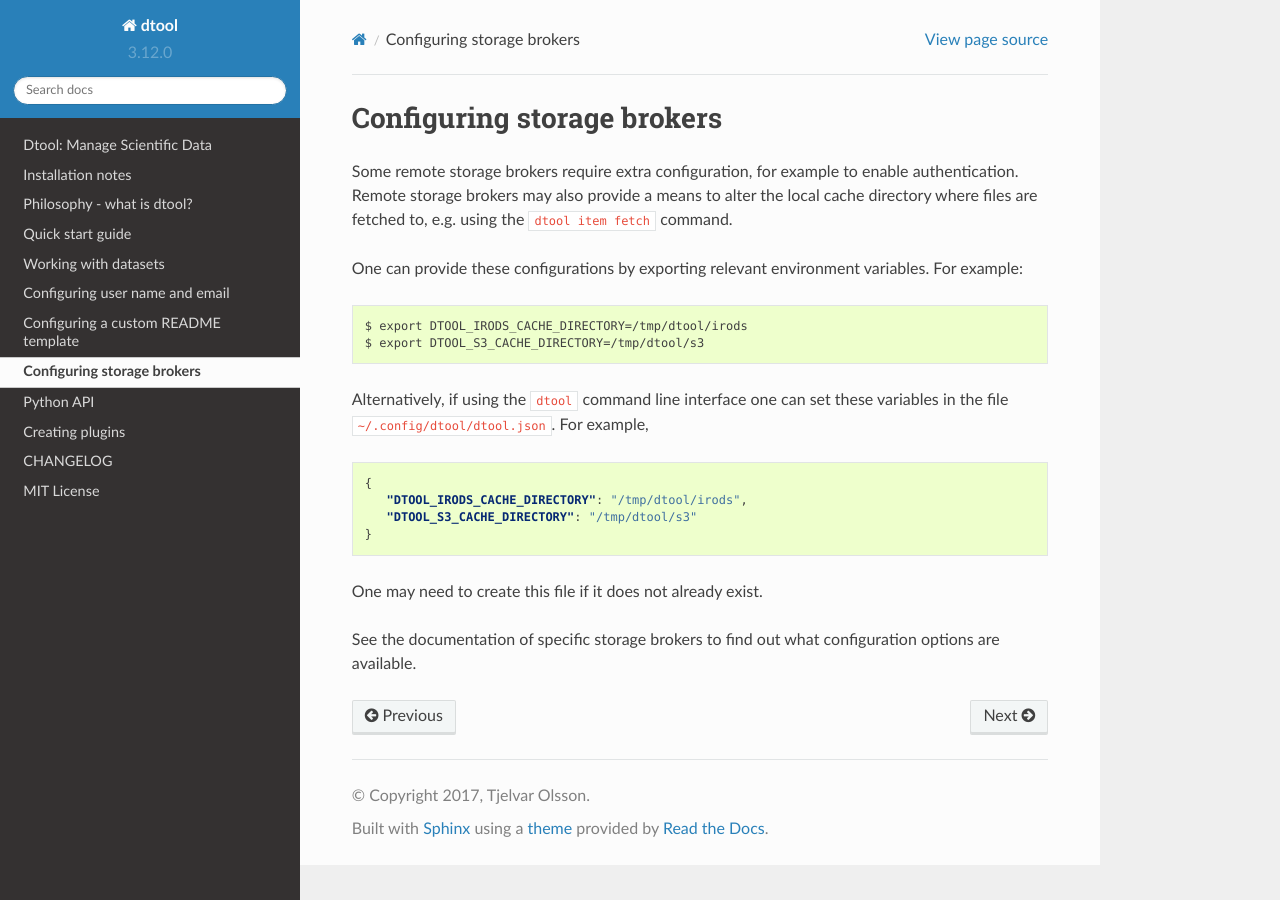
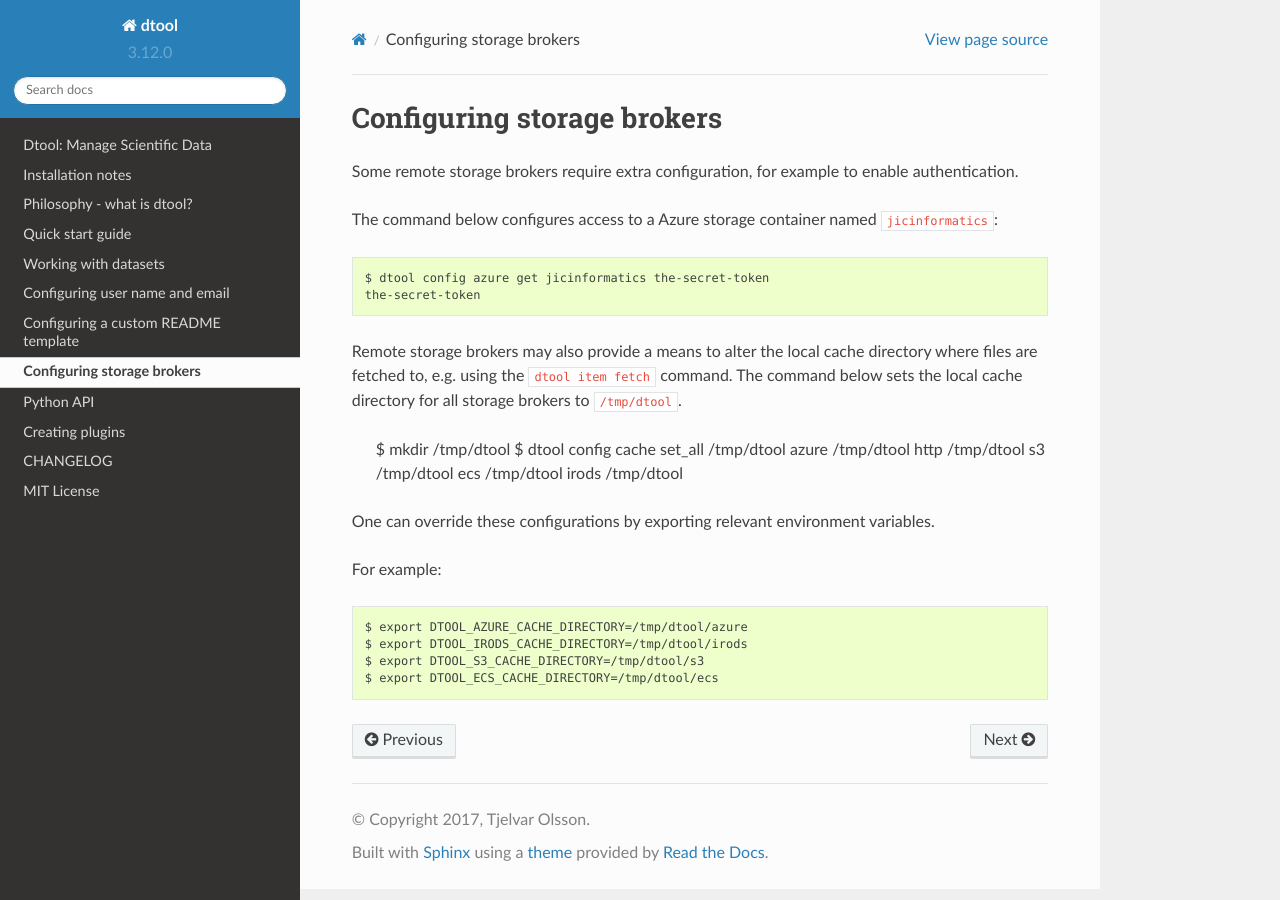
Before and after one commit to jic-dtool/dtool, a Sphinx documentation site: the page built from docs/source/configuring_storage_brokers.rst, in a window 1280 px wide. Built offline with Sphinx 7.4.7 and the Read the Docs theme 2.0.0, drawn with Linux system fonts in a browser that asks for light colours.

Commit message:
Update docs on how to configure the storage brokers

```diff
--- a/docs/source/configuring_storage_brokers.rst
+++ b/docs/source/configuring_storage_brokers.rst
@@ -2,27 +2,33 @@ Configuring storage brokers
 ===========================
 
 Some remote storage brokers require extra configuration, for example to enable
-authentication. Remote storage brokers may also provide a means to alter the
-local cache directory where files are fetched to, e.g. using the ``dtool item
-fetch`` command.
+authentication.
 
-One can provide these configurations by exporting relevant environment variables.
+
+The command below configures access to a Azure storage container named ``jicinformatics``::
+
+    $ dtool config azure get jicinformatics the-secret-token
+    the-secret-token
+
+
+Remote storage brokers may also provide a means to alter the local cache
+directory where files are fetched to, e.g. using the ``dtool item fetch``
+command. The command below sets the local cache directory for all storage brokers to ``/tmp/dtool``.
+
+    $ mkdir /tmp/dtool
+    $ dtool config cache set_all /tmp/dtool
+    azure     /tmp/dtool
+    http      /tmp/dtool
+    s3        /tmp/dtool
+    ecs       /tmp/dtool
+    irods     /tmp/dtool
+
+
+One can override these configurations by exporting relevant environment variables.
+
 For example::
 
+    $ export DTOOL_AZURE_CACHE_DIRECTORY=/tmp/dtool/azure
     $ export DTOOL_IRODS_CACHE_DIRECTORY=/tmp/dtool/irods
     $ export DTOOL_S3_CACHE_DIRECTORY=/tmp/dtool/s3
-
-Alternatively, if using the ``dtool`` command line interface one can set these
-variables in the file ``~/.config/dtool/dtool.json``. For example,
-
-.. code-block:: json
-
-    {
-       "DTOOL_IRODS_CACHE_DIRECTORY": "/tmp/dtool/irods",
-       "DTOOL_S3_CACHE_DIRECTORY": "/tmp/dtool/s3"
-    }
-
-One may need to create this file if it does not already exist.
-
-See the documentation of specific storage brokers to find out what configuration
-options are available.
+    $ export DTOOL_ECS_CACHE_DIRECTORY=/tmp/dtool/ecs
```
